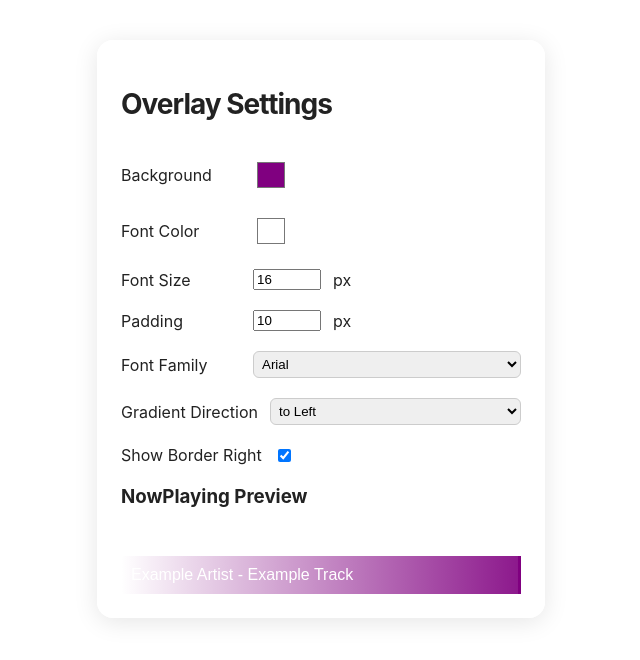
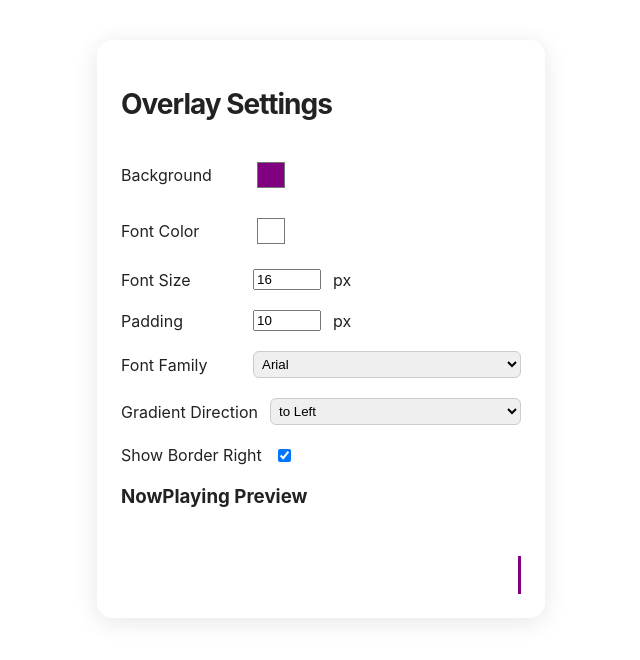
Before and after one commit to Fezalion/FezOverlay, a React (Vite) app: page / in a window 1280 px wide. Shown: the top 660 px of the page, without its empty margins (319-959 px from the left). Built offline with nearby package versions, Linux system fonts and the light colour scheme; no server answers.

Commit message:
Refactor gradient background handling in Settings component
- Updated the background property to use the new gradient direction variable for improved styling consistency.
- Removed the direct color assignment to backgroundColor for cleaner code and better gradient application.

```diff
--- a/src/components/Settings.jsx
+++ b/src/components/Settings.jsx
@@ -161,13 +161,12 @@ export function Settings() {
       <div style={{
         marginTop: 20,
         padding: 10,
-        backgroundColor: color,
         fontSize: `${fontSize}px`,
         fontFamily: fontFamily,
         color: fontColor,
         borderRight: borderRight ? '3px solid' : 'none',
         borderColor: color,
-        background: `linear-gradient(var(--song-panel-gradient-direction), rgba(var(--song-panel-bg), 0.9), rgba(var(--song-panel-bg), 0))`
+        background: `linear-gradient(${gradientDirection}, rgba(${color}, 0.9), rgba(${color}, 0))`
       }}>
         {/* Simulate a track to display in the preview */}
         <span className={false ? 'animate' : ''}>
```
